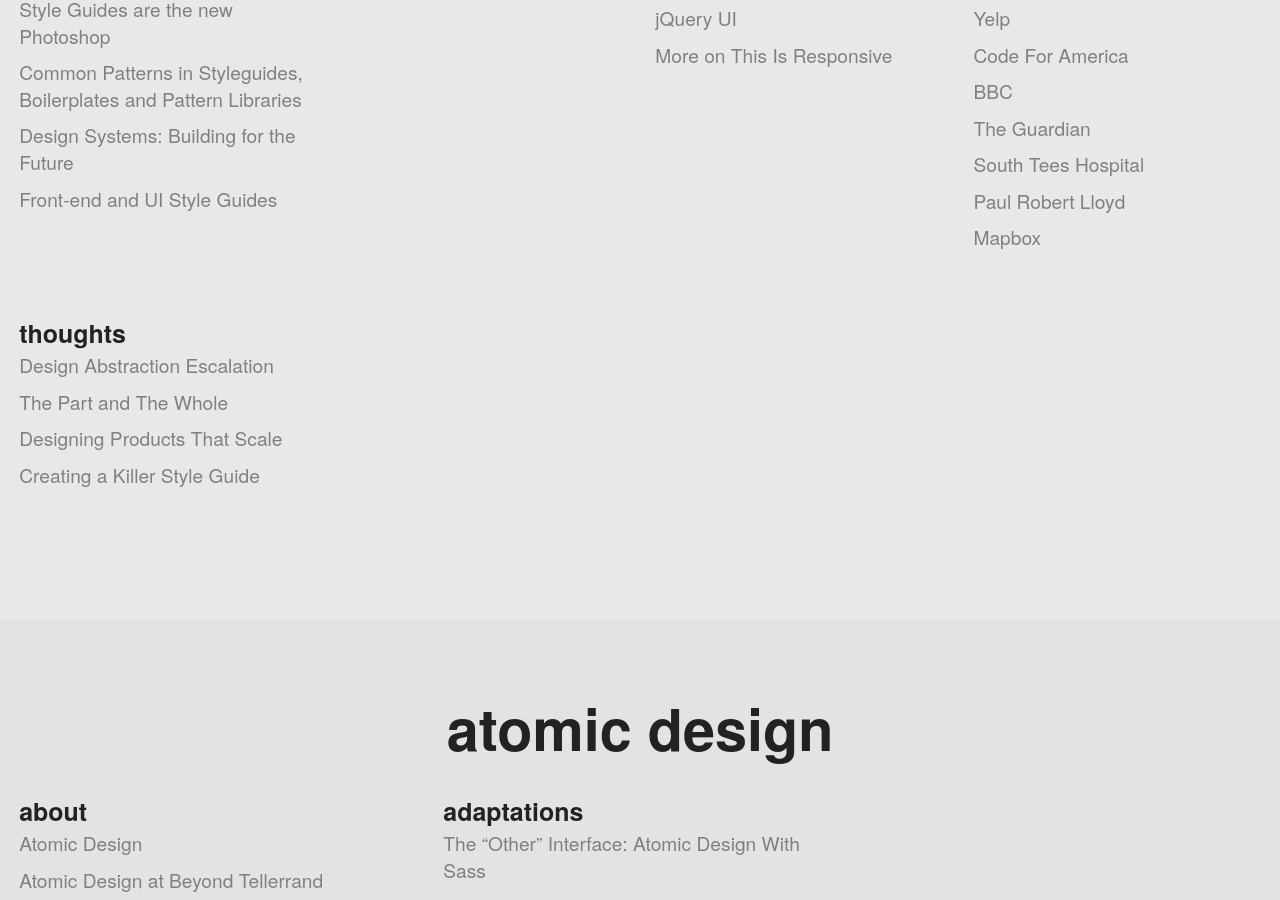
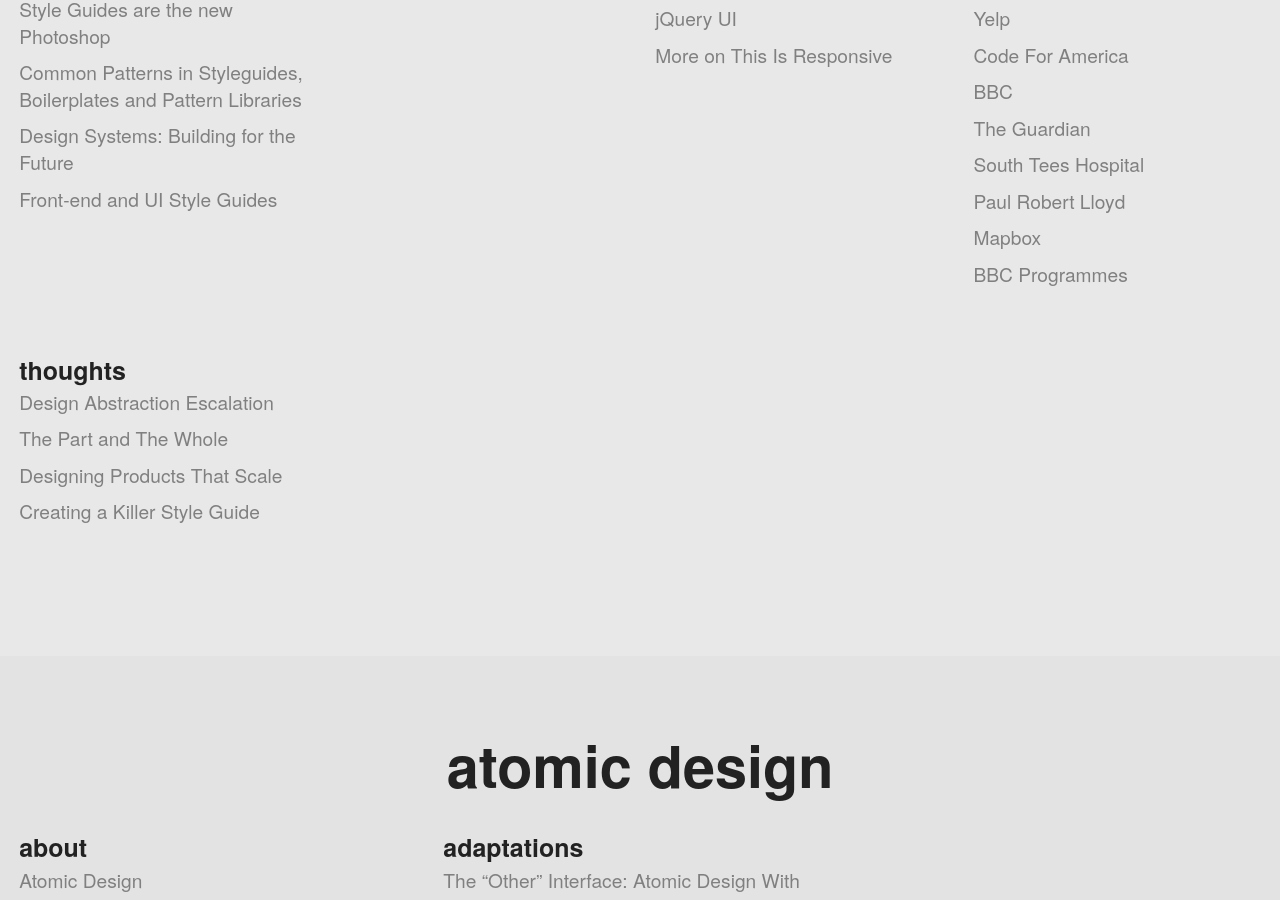
Before and after one commit to pattern-lab/website, a Jekyll site: the page built from patternlabsite/resources.html, in a window 1280 px wide and 900 px high, scrolled down 843 px. Built offline with Jekyll 4.4.1, drawn with Linux system fonts in a browser that asks for light colours; Markdown is read by kramdown in place of the engine named in the settings; comment, search, counter and statistics services are not loaded.

Commit message:
Added BBC Programmes

```diff
--- a/patternlabsite/resources.html
+++ b/patternlabsite/resources.html
@@ -61,6 +61,7 @@
 				<li><a href="http://www.southtees.nhs.uk/style-guide/">South Tees Hospital</a></li>
 				<li><a href="http://paulrobertlloyd.com/about/styleguide/">Paul Robert Lloyd</a></li>
 				<li><a href="https://www.mapbox.com/base/">Mapbox</a></li>
+				<li><a href="http://www.bbc.co.uk/programmes/styleguide/gallery">BBC Programmes</a></li>
 			</ul>
 		</div>
 		<div class="gi" id="thoughts">
```
